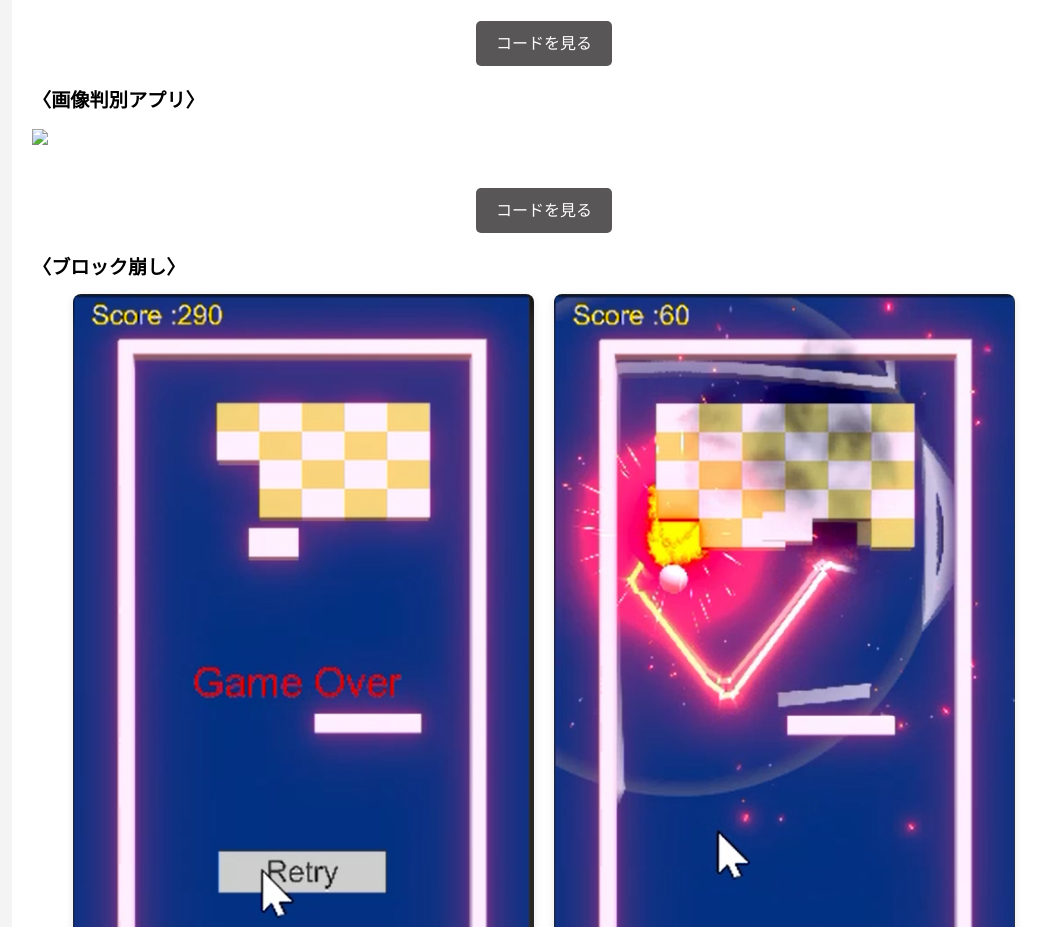
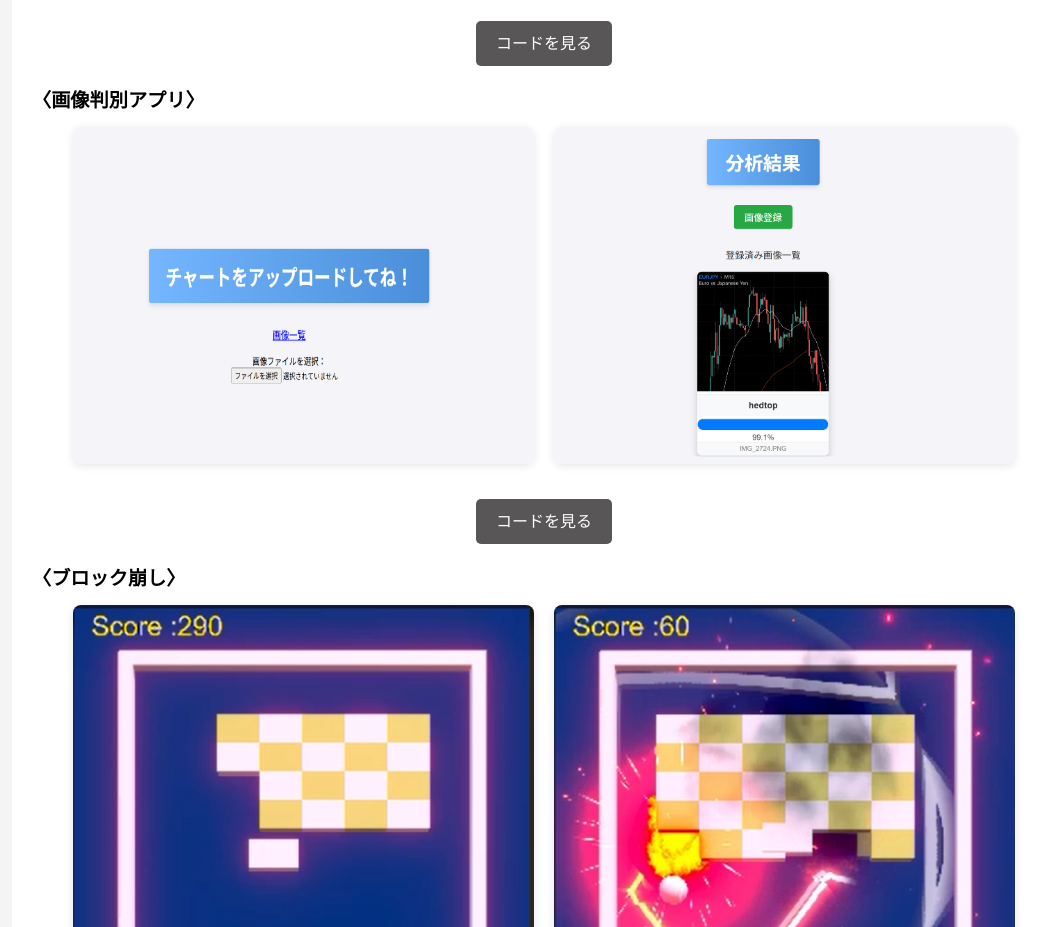
Before and after one commit to shutashimizu/shutaportfolio, a plain HTML site: page index.html in a window 1280 px wide. Shown: the part 1340-2267 px from the top of the page, without its empty margins (96-1142 px from the left). Drawn offline with Linux system fonts and the light colour scheme.

Commit message:
Add files via upload

```diff
--- a/index.html
+++ b/index.html
@@ -52,7 +52,10 @@
 
     <div class="work">
       <h3>〈画像判別アプリ〉</h3>
-      <img src="work1.jpg">
+      <div class="image-row">
+        <img src="img/Fx1.png">
+        <img src="img/Fx2.png">
+      </div>
 
       <div class="button-container">
         <a href="https://github.com/shutashimizu/AI" class="button" target="_blank">コードを見る</a>
```
Also changed, not shown: img/Fx1.png (added), img/Fx2.png (added).
